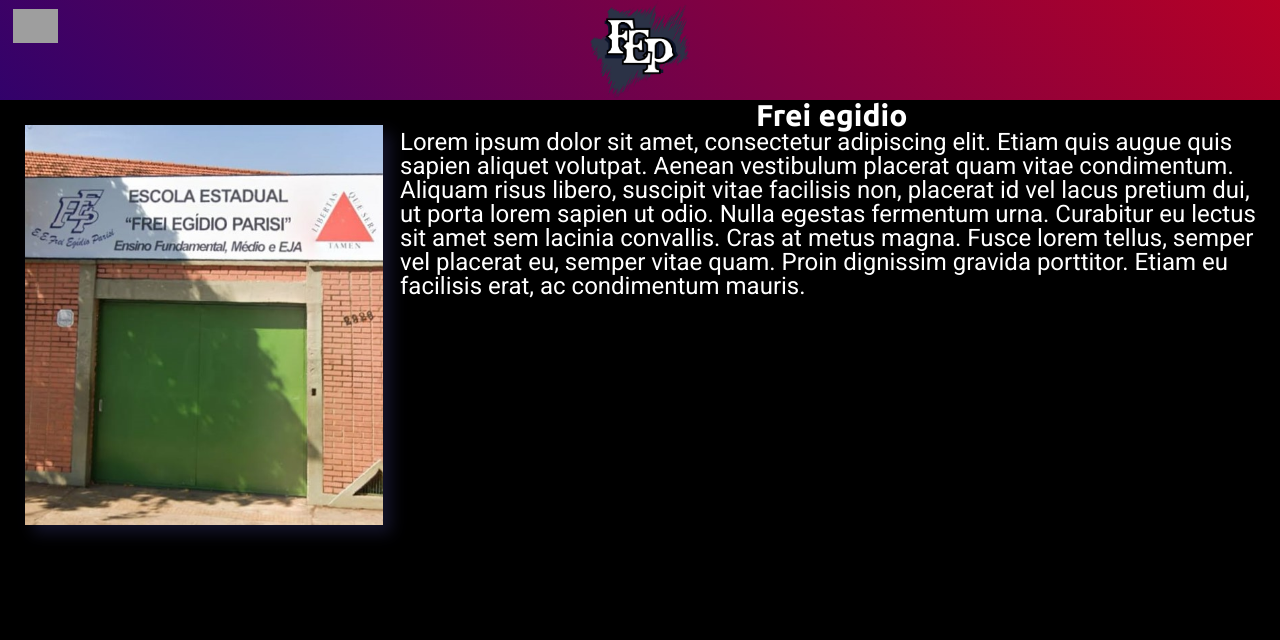
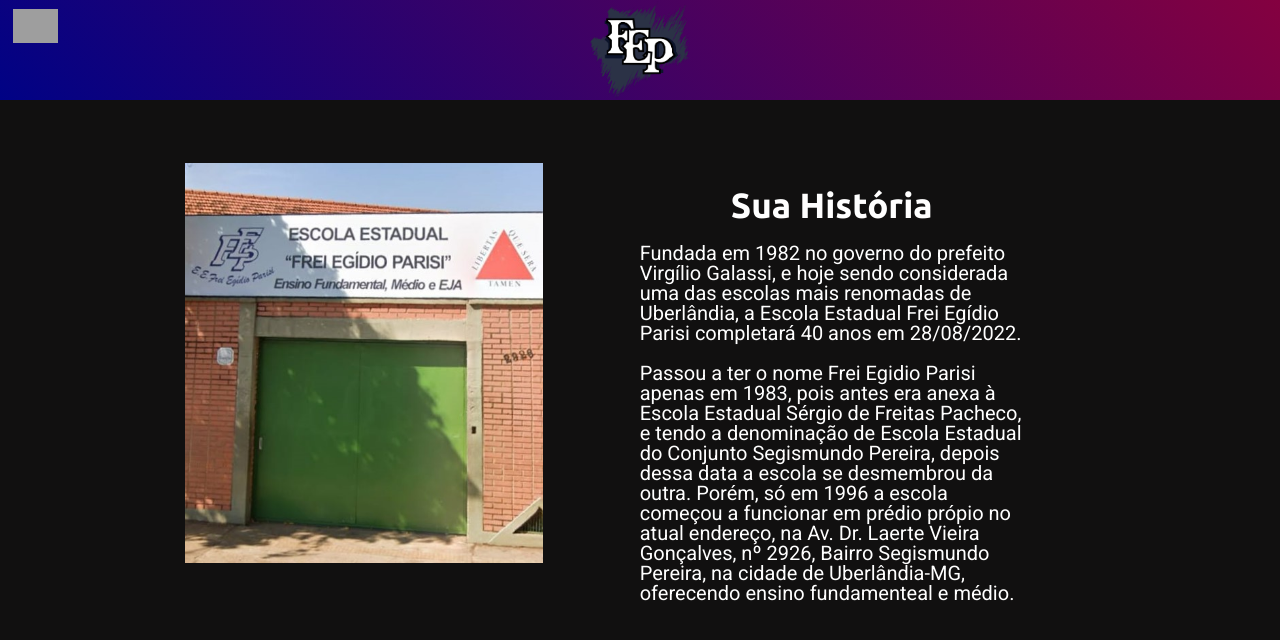
Before and after one commit to KauanNogueira/freisite, a plain HTML site: page index.html in a window 1280 px wide. Drawn offline with Linux system fonts and the light colour scheme; grey boxes are pictures that could not be loaded.

Commit message:
atualização no site

```diff
--- a/index.html
+++ b/index.html
@@ -19,7 +19,7 @@
 <body>
     <header class="cabecalho">
         <img src="logofrei.png" alt="" class="cabecalho-logo">
-        <input type="button" id="btn" onclick="foco()">
+        <input type="button" id="btn" onclick="">
         <label for="btn" class="alterar-tema"></label>
 
     </header>
@@ -27,18 +27,19 @@
     <main class="principal">
         <section class="sobre">
             <img src="frente-escola.jpg" alt="" class="frente-escola">
-            <h1 class="titulo-principal">Frei egidio</h1>
-            <p class="texto-principal">Lorem ipsum dolor sit amet, consectetur adipiscing elit. Etiam quis augue quis
-                sapien
-                aliquet volutpat. Aenean vestibulum placerat quam vitae condimentum. Aliquam risus libero, suscipit
-                vitae
-                facilisis non, placerat id vel
-                lacus
-                pretium dui, ut porta lorem sapien ut odio. Nulla egestas fermentum urna. Curabitur eu lectus sit amet
-                sem
-                lacinia convallis. Cras at metus magna. Fusce lorem tellus, semper vel placerat eu, semper vitae quam.
-                Proin
-                dignissim gravida porttitor. Etiam eu facilisis erat, ac condimentum mauris.</p>
+            <section class="conteudo-sobre">
+                <h1 class="titulo-principal"> Sua História</h1>
+                <p class="texto-principal">Fundada em 1982 no governo do prefeito Virgílio Galassi, e hoje sendo
+                    considerada uma das escolas mais renomadas de Uberlândia, a Escola Estadual Frei Egídio
+                    Parisi completará 40 anos em 28/08/2022.</p>
+                <p class="texto-principal"> Passou a ter o nome Frei Egidio Parisi apenas em 1983,
+                    pois antes era anexa à Escola Estadual Sérgio de Freitas Pacheco, e tendo a denominação de Escola
+                    Estadual do Conjunto Segismundo Pereira, depois dessa data a escola se desmembrou da outra. Porém,
+                    só em 1996 a escola começou a funcionar em prédio própio no atual endereço, na Av. Dr. Laerte Vieira
+                    Gonçalves, nº 2926, Bairro Segismundo Pereira, na cidade de Uberlândia-MG, oferecendo ensino
+                    fundamenteal e médio.</p>
+            </section>
+
         </section>
 
     </main>
--- a/script.js
+++ b/script.js
@@ -2,5 +2,5 @@ document.querySelector("#btn").addEventListener("click", () => {
     document.body.classList.toggle("light-mode")
     const cabecalho = document.querySelector('.cabecalho')
 
-    cabecalho.style.animation.toggle('cabecalho-claro 2s step-end alternate')
+
 })
--- a/style.css
+++ b/style.css
@@ -2,11 +2,15 @@
     --fonte-principal: 'Ubuntu', sans-serif;
     --fonte-secundaria: 'Roboto', sans-serif;
     --label-icon: url("https://caelum-online-public.s3.amazonaws.com/1369-alura-mais-dark-mode/lua.png");
-    --bg-color: black;
+    --bg-color: rgb(17, 16, 16);
+    --bg-position: left;
     --fonte-color: white;
+    --cor-sombra: none
 }
 
 .light-mode {
+    --bg-position: right;
+    --cor-sombra: rgb(20, 20, 43);
     --bg-color: white;
     --fonte-color: black;
     --label-icon: url("https://caelum-online-public.s3.amazonaws.com/1369-alura-mais-dark-mode/sol.png")
@@ -19,31 +23,12 @@ body {
 
 .cabecalho {
     background-image: linear-gradient(45deg, rgb(0, 2, 133), rgb(255, 0, 0));
+    background-position: var(--bg-position);
     display: flex;
     justify-content: center;
     align-items: center;
     background-size: 200%;
-    animation: cabecalho-escuro 4s infinite alternate-reverse;
-}
-
-/* @keyframes cabecalho-claro {
-    0% {
-        background-position: right;
-    }
-
-    100% {
-        background-position: left;
-    }
-} */
-
-@keyframes cabecalho-escuro {
-    0% {
-        background-position: left;
-    }
-
-    100% {
-        background-position: right;
-    }
+    transition: 1.6s;
 }
 
 .cabecalho-logo {
@@ -64,7 +49,7 @@ body {
 }
 
 .alterar-tema:active {
-    transform: scale(0.8);
+    transform: scale(0.85);
 }
 
 #btn {
@@ -72,55 +57,87 @@ body {
 }
 
 .sobre {
-    height: 750px;
     display: flex;
+    height: 900px;
     flex-direction: column;
     justify-content: space-around;
     align-items: center;
 }
 
+.conteudo-sobre {
+    height: 450px;
+    text-align: center;
+    display: flex;
+    flex-flow: column;
+    justify-content: space-around;
+    margin: 0 15px;
+    /* background-color: red; */
+}
+
 .frente-escola {
-    box-shadow: 8px 8px 15px rgb(20, 20, 43);
+    margin-top: 25px;
+    box-shadow: 8px 8px 15px var(--cor-sombra);
     height: 325px;
 }
 
 .titulo-principal {
     color: var(--fonte-color);
-    font-size: 30px;
+    margin-bottom: 20px;
+    font-size: 35px;
     font-family: var(--fonte-principal);
     font-weight: 700;
 }
 
 .texto-principal {
+    margin-bottom: 20px;
     font-family: var(--fonte-secundaria);
-    margin: 0 15px;
-    text-align: center;
+    text-align: left;
     font-size: 20px;
     color: var(--fonte-color);
 }
 
 @media screen and (min-width: 900px) {
+
     .sobre {
-        display: inline-block;
+        display: flex;
+        flex-flow: row;
+        justify-content: center;
+        align-items: flex-start;
     }
 
     .frente-escola {
-        float: left;
         margin-left: 25px;
         margin-top: 25px;
         height: 400px;
     }
 
-    .titulo-principal,
-    .texto-principal {
-        display: block;
+    .conteudo-sobre {
+        /* height: 260px; */
+        display: flex;
         text-align: center;
     }
 
-    .texto-principal {
-        text-align: left;
-        margin-left: 400px;
-        font-size: 24px;
+
+}
+
+@media screen and (min-width: 1200px) {
+    main {
+        margin: 0 auto;
+        width: 75%;
     }
 
+
+    .sobre {
+        justify-content: space-around;
+        height: 500px;
+        align-items: center;
+    }
+
+    .conteudo-sobre {
+        justify-content: space-around;
+        align-items: center;
+        height: 325px;
+        margin: 0 auto;
+        width: 40%;
+    }
 }
```
